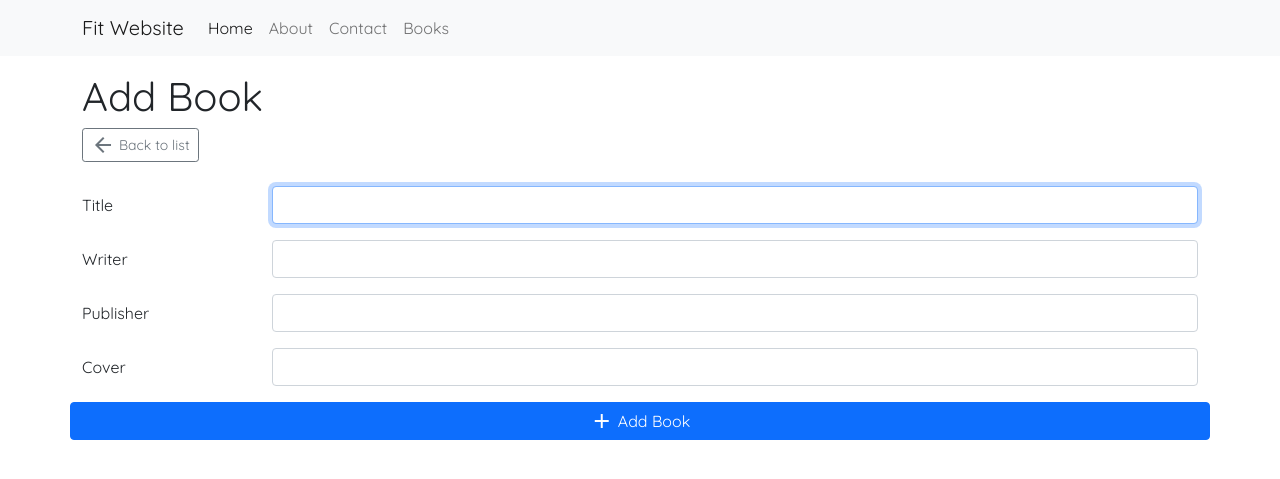
After one commit to fityannugroho/ci4app, a CodeIgniter 4 app: template app/Views/books/add.php in a window 1280 px wide. The commit adds this page. Shown: the top 479 px of the page. Run offline with PHP 8.4 and a stand-in for CodeIgniter, Linux system fonts and the light colour scheme; the template is opened without the code that fills it, so the values that code supplies are empty; some libraries are stand-ins or nearby versions.

Commit message:
add insert book page

```diff
--- a/app/Config/App.php
+++ b/app/Config/App.php
@@ -108,7 +108,7 @@ class App extends BaseConfig
 	 *
 	 * @var string
 	 */
-	public $appTimezone = 'America/Chicago';
+	public $appTimezone = 'Asia/Jakarta';
 
 	/**
 	 * --------------------------------------------------------------------------
--- a/app/Config/Routes.php
+++ b/app/Config/Routes.php
@@ -33,6 +33,8 @@ $routes->setAutoRoute(true);
 // route since we don't have to scan directories.
 $routes->get('/', 'Pages::index');
 
+$routes->get('/books/add', 'Books::add');
+
 $routes->get('/books/(:segment)', 'Books::details/$1');
 
 /**
--- a/app/Models/BookModel.php
+++ b/app/Models/BookModel.php
@@ -9,6 +9,7 @@ class BookModel extends Model
     protected $table = 'book';
     protected $primaryKey = 'id';
     protected $useTimestamps = true;
+    protected $allowedFields = ['title', 'slug', 'writer', 'publisher', 'cover'];
 
     public function getBook($slug = false)
     {
--- /dev/null
+++ b/app/Views/books/add.php
@@ -0,0 +1,50 @@
+<?= $this->extend('layout/template'); ?>
+
+<?= $this->section('content'); ?>
+<div class="container mt-3">
+    <div class="row">
+        <div class="col">
+            <div class="mb-4">
+                <h1 class="">Add Book</h1>
+                <a href="<?= base_url('/books'); ?>" class="btn btn-outline-secondary btn-sm">
+                    <i class="material-icons">arrow_back</i>
+                    <span>Back to list</span>
+                </a>
+            </div>
+            <form action="<?= base_url('/books/insert'); ?>" method="POST">
+                <?= csrf_field(); ?>
+                <div class="row mb-3">
+                    <label for="bookTitle" class="col-sm-2 col-form-label">Title</label>
+                    <div class="col-sm-10">
+                        <input type="text" class="form-control" id="bookTitle" name="title" required autofocus>
+                    </div>
+                </div>
+                <div class="row mb-3">
+                    <label for="bookWriter" class="col-sm-2 col-form-label">Writer</label>
+                    <div class="col-sm-10">
+                        <input type="text" class="form-control" id="bookWriter" name="writer" required>
+                    </div>
+                </div>
+                <div class="row mb-3">
+                    <label for="bookPublisher" class="col-sm-2 col-form-label">Publisher</label>
+                    <div class="col-sm-10">
+                        <input type="text" class="form-control" id="bookPublisher" name="publisher" required>
+                    </div>
+                </div>
+                <div class="row mb-3">
+                    <label for="bookCover" class="col-sm-2 col-form-label">Cover</label>
+                    <div class="col-sm-10">
+                        <input type="text" class="form-control" id="bookCover" name="cover" required>
+                    </div>
+                </div>
+                <div class="row mb-2">
+                    <button type="submit" class="btn btn-primary">
+                        <i class="material-icons">add</i>
+                        <span>Add Book</span>
+                    </button>
+                </div>
+            </form>
+        </div>
+    </div>
+</div>
+<?= $this->endSection(); ?>
```
Also changed, not shown: app/Controllers/Books.php (+34 -0 lines), app/Views/books/details.php (+6 -3 lines), app/Views/books/index.php (+13 -1 lines).
